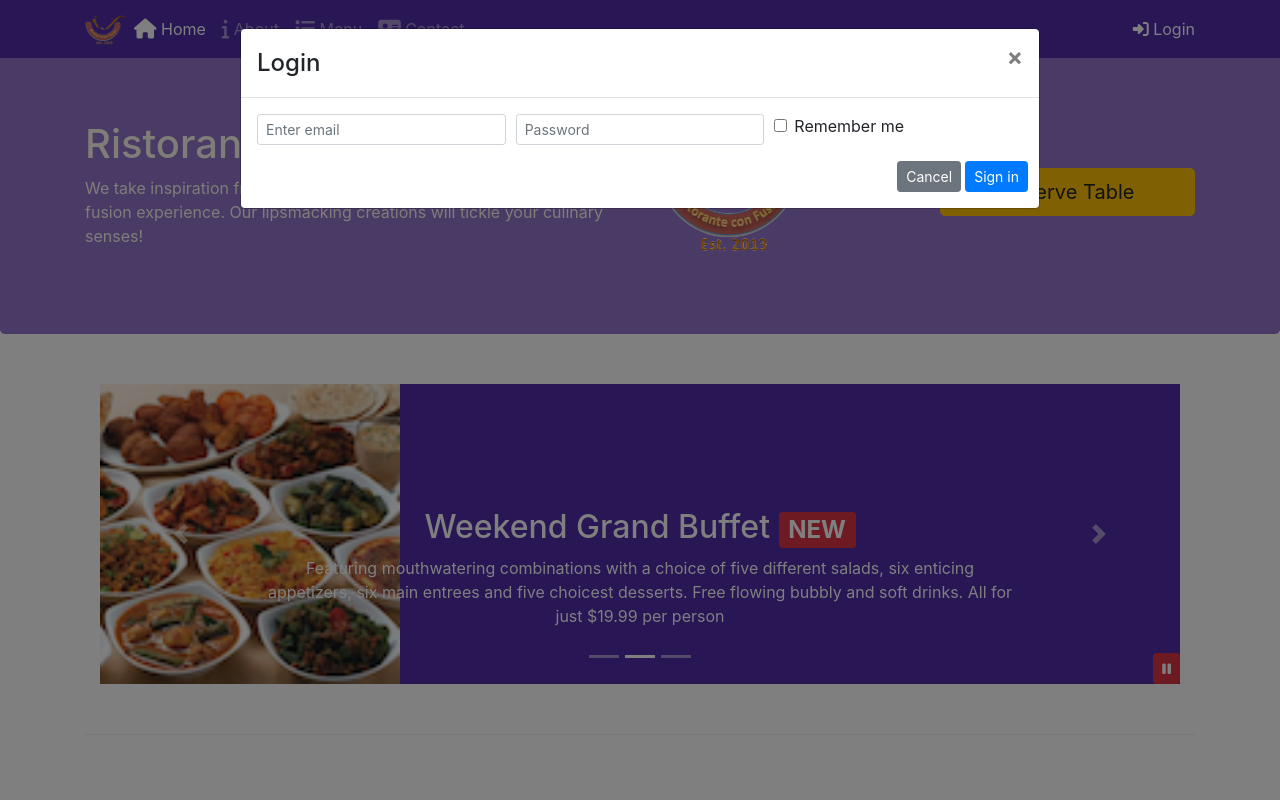
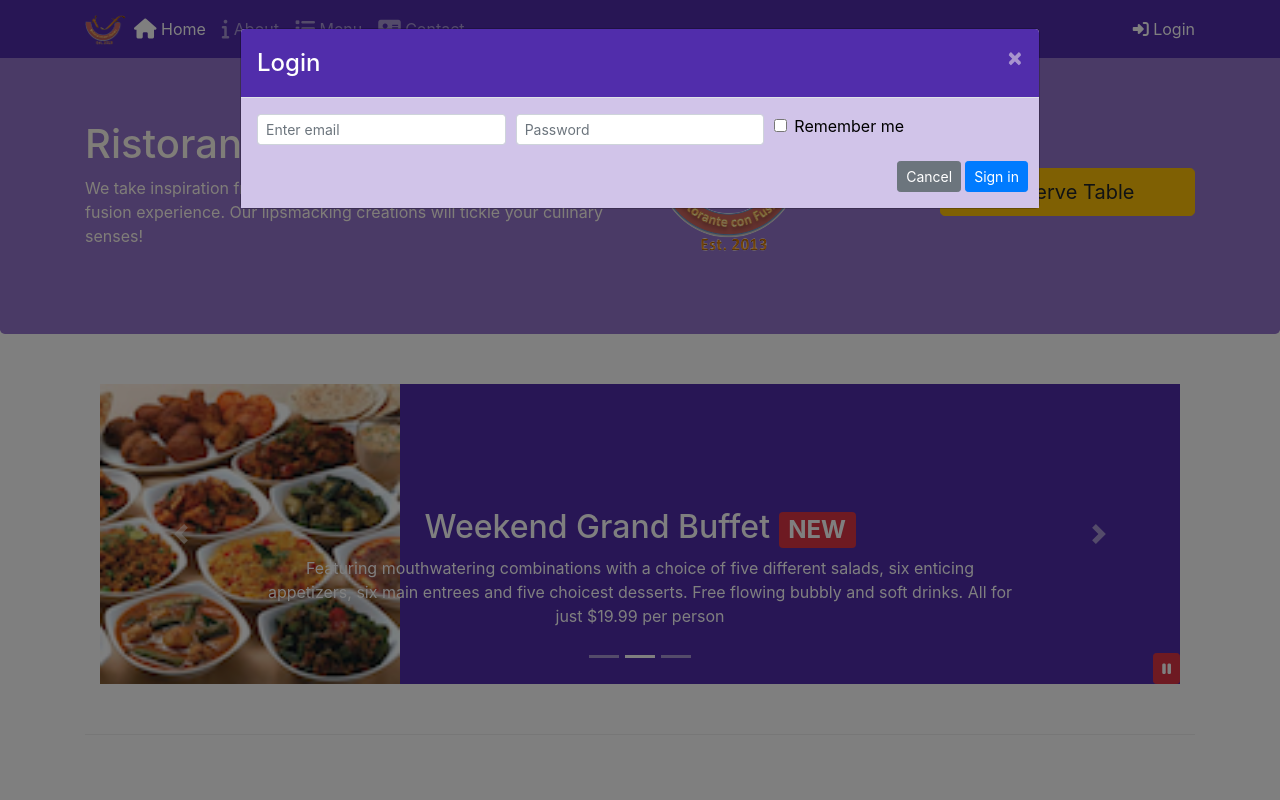
Before and after one commit to Harpreet1716/Bootstrap, a plain HTML site: page index.html in a window 1280 px wide. Both pictures are taken after a click on the link "Login". Shown: the top 800 px of the page. Drawn offline with nearby package versions, Linux system fonts and the light colour scheme.

Commit message:
Assignment 4

```diff
--- a/CSS/styles.scss
+++ b/CSS/styles.scss
@@ -74,3 +74,17 @@ body {
     position: absolute;
     bottom: 0px;
 }
+
+.modal-header {
+    background-color: $background-dark;
+    color: white;
+
+    button {
+        color: floralwhite;
+    }
+}
+
+.modal-body{
+    background-color: $background-pale;
+    color: black;
+}
--- a/index.html
+++ b/index.html
@@ -30,7 +30,7 @@
                     <li class="nav-item"><a class ="nav-link" href="./contactus.html"><span class="fa fa-address-card fa-lg"></span> Contact</a></li>
                 </ul>
                 <span class="navbar-text">
-                    <a data-toggle="modal" data-target="#loginModal">
+                    <a id="logIn">
                         <span class="fa fa-sign-in">
                         </span>
                         Login
@@ -90,7 +90,7 @@
                             <img src="img/logo.png" class="img-fluid" alt="">
                         </div>
                         <div class="col-sm-6 align-self-center">
-                            <a href="#reserve" class="btn btn-warning btn-lg btn-block" data-toggle="modal" data-target="#reserveModal">Reserve Table</a>
+                            <a href="#reserve" id="resTable" class="btn btn-warning btn-lg btn-block">Reserve Table</a>
                         </div>
                         <div id="reserveModal" class="modal fade" role="dialog">
                             <div class="modal-dialog modal-lg" role="content">
@@ -344,6 +344,12 @@
                     $('#carouselButton').children('span').addClass('fa-pause');
                 }
             });
+            $('#logIn').click(function(){
+                $('#loginModal').modal();
+            });
+            $('#resTable').click(function(){
+                $('#reserveModal').modal();
+            });
         })
     </script>
 </body>
```
Also changed, not shown: CSS/styles.css.
